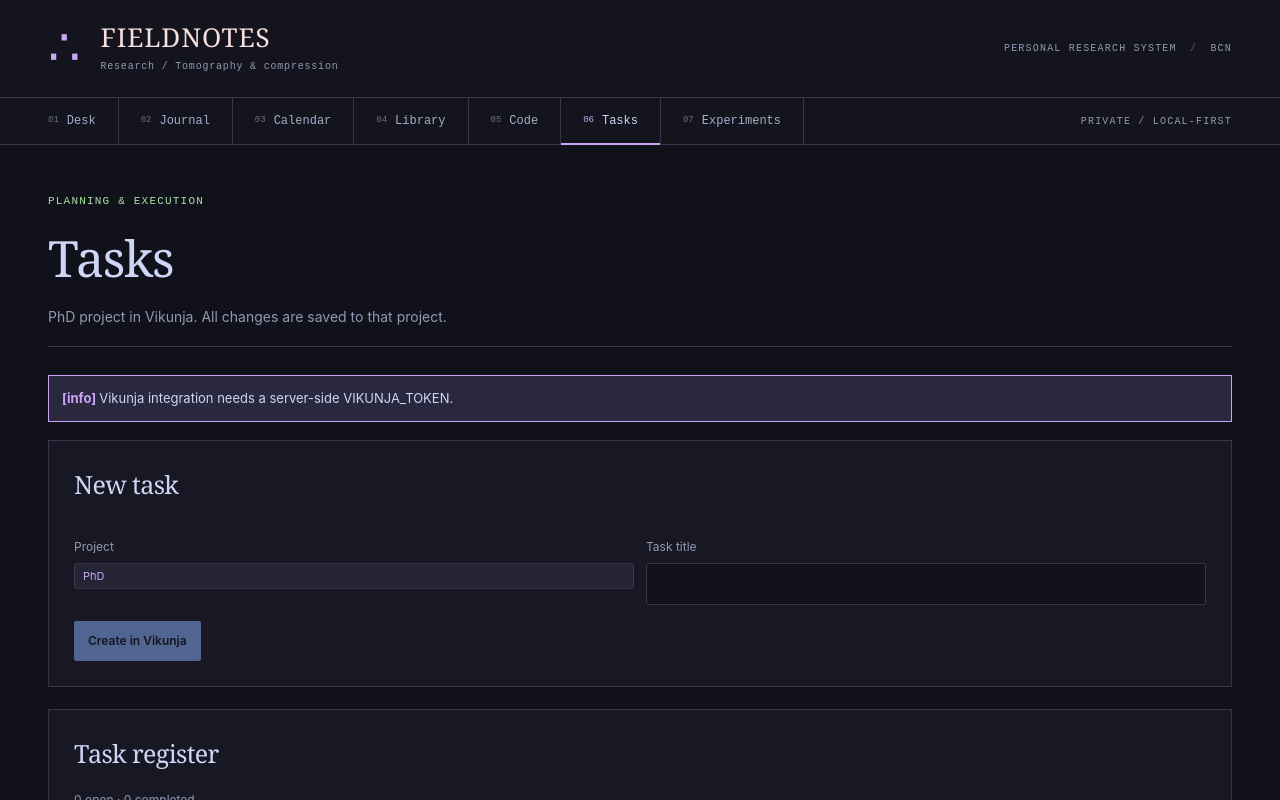
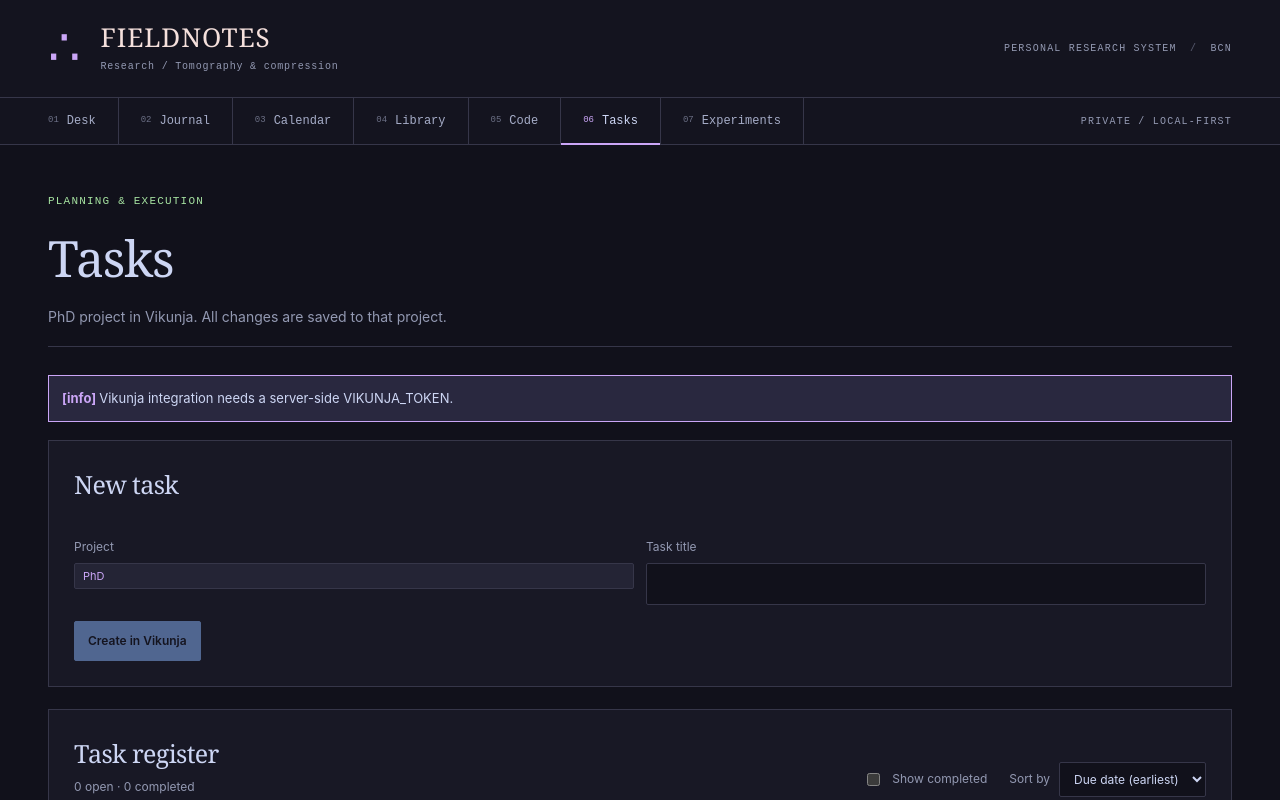
Before and after one commit to tdonnenfeld/web-phd, a Next.js app: page /tasks in a window 1280 px wide. Shown: the top 800 px of the page. Built offline with nearby package versions, Linux system fonts and the light colour scheme.

Commit message:
style(tasks): align completion filter and sorting in editorial task register

```diff
--- a/src/app/globals.css
+++ b/src/app/globals.css
@@ -179,3 +179,12 @@ button,input,textarea,select{font-family:inherit}
 @media(max-width:1120px){.workbench-nav-link{padding:0 13px}.workbench-nav-tail{display:none}.desk-intro{grid-template-columns:150px minmax(0,1fr)}.desk-intro-main{padding:35px 48px}.desk-mark{font-size:85px}}
 @media(max-width:830px){.workbench-masthead{padding:17px 24px;min-height:81px}.workbench-menu-button{display:inline-flex}.masthead-edition{display:none}.workbench-nav{height:auto;padding:0 24px;display:none;flex-wrap:wrap;border-top:1px solid var(--border)}.workbench-nav.is-open{display:flex}.workbench-nav-link{padding:14px 12px;flex:0 0 50%;border-bottom:1px solid var(--border)}.workbench-nav-link:first-child{padding-left:12px}.workbench-content{padding:34px 24px 75px}.workbench-footer{padding:23px 24px}.desk-intro{grid-template-columns:1fr;min-height:0}.desk-intro-side{border-right:none;border-bottom:1px solid var(--border);padding:17px 0;flex-direction:row;align-items:center}.desk-intro-side .desk-mark{display:none}.desk-dateline{max-width:none}.desk-intro-main{padding:29px 0 38px}.desk-intro-main h1{font-size:clamp(43px,8vw,67px)}.desk-columns{grid-template-columns:1fr;gap:56px}.desk-reference{max-width:none}}
 @media(max-width:520px){.workbench-identity{gap:11px}.identity-glyph{font-size:39px}.workbench-identity strong{font-size:20px}.workbench-identity small{font-size:9px;letter-spacing:0}.workbench-content{padding:25px 17px 65px}.workbench-footer{padding:18px 17px;flex-wrap:wrap;font-size:9px}.desk-intro-main h1{font-size:43px}.desk-intro-main{padding:26px 0 34px}.desk-intro-actions{gap:16px}.desk-intro{margin-bottom:37px}.desk-section-heading h2{font-size:29px}.desk-journal-foot{flex-wrap:wrap}.workbench-nav{padding:0 17px}}
+
+/* Compact, editorial task register controls */
+.tasks-heading{display:flex;align-items:flex-end;justify-content:space-between;gap:20px;padding-bottom:18px;border-bottom:1px solid var(--border);margin-bottom:10px}
+.tasks-heading h2{margin:0 0 5px}
+.tasks-controls{display:flex;align-items:center;gap:22px;flex-wrap:wrap}
+.tasks-toggle,.tasks-sort{display:inline-flex;align-items:center;gap:9px;font-size:12px;color:var(--muted);white-space:nowrap}
+.tasks-toggle input{accent-color:var(--mauve)}
+.tasks-sort select{font-size:12px;padding:8px 10px}
+@media(max-width:700px){.tasks-heading{align-items:flex-start;flex-direction:column}.tasks-controls{gap:14px}}
```
